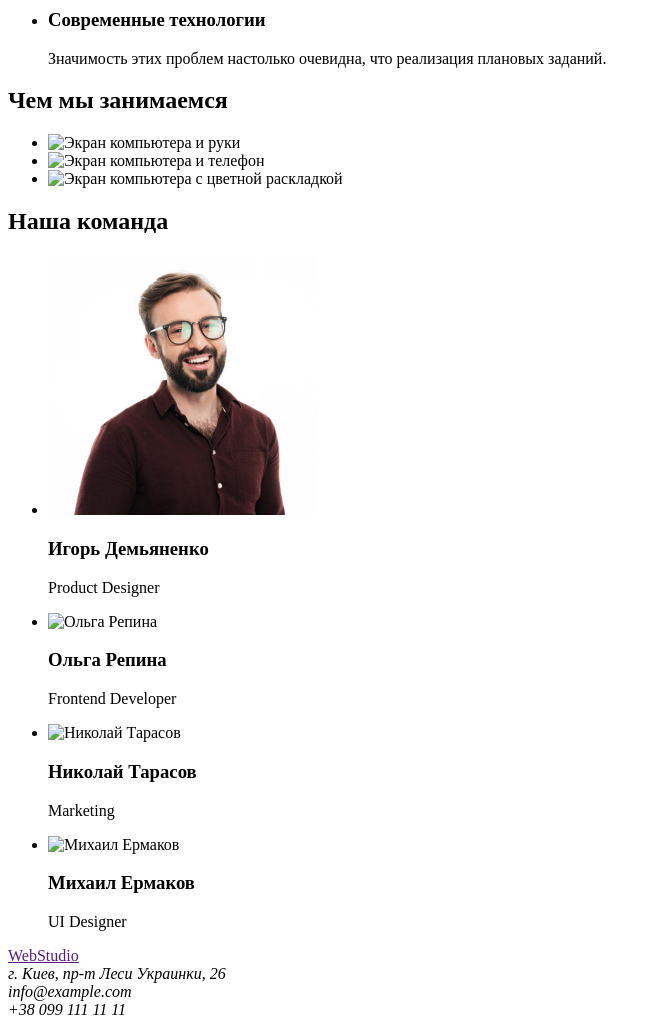
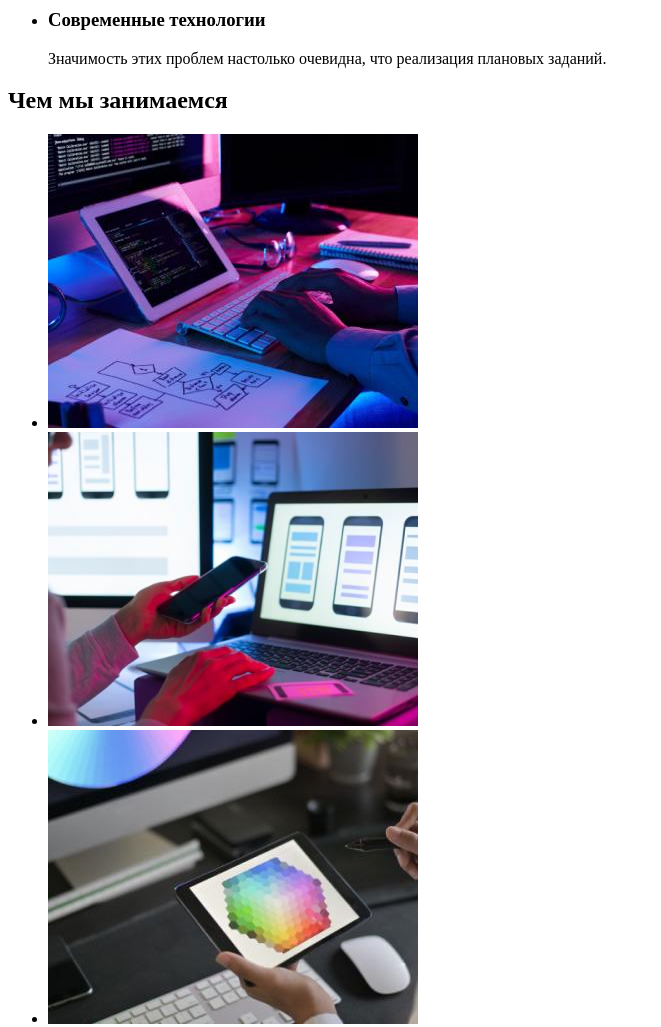
Before and after one commit to M-Dryha/web-studio, a plain HTML site: page index.html in a window 1280 px wide. Shown: the part 460-1487 px from the top of the page, without its empty margins (0-661 px from the left). Drawn offline with Linux system fonts and the light colour scheme; the site is published under a folder, as on GitHub Pages, so addresses that start at the root find nothing.

Commit message:
Correct mistakes ok2

```diff
--- a/index.html
+++ b/index.html
@@ -65,13 +65,13 @@
        <h2>Чем мы занимаемся</h2>
        <ul>
       <li>
-          <img src="/images/box-1.jpg" alt="Экран компьютера и руки" width="370">
+          <img src="./images/box-1.jpg" alt="Экран компьютера и руки" width="370">
       </li>
       <li>
-          <img src="/images/box-2.jpg" alt="Экран компьютера и телефон" width="370">
+          <img src="./images/box-2.jpg" alt="Экран компьютера и телефон" width="370">
       </li>
       <li>
-          <img src="/images/box-3.jpg" alt="Экран компьютера с цветной раскладкой" width="370">
+          <img src="./images/box-3.jpg" alt="Экран компьютера с цветной раскладкой" width="370">
       </li>
     </ul>
    </section>
@@ -84,17 +84,17 @@
                 <p>Product Designer</p>
            </li>
             <li>
-                <img src="/images/olha.jpg" alt="Ольга Репина" width="270">
+                <img src="./images/olha.jpg" alt="Ольга Репина" width="270">
                 <h3>Ольга Репина</h3>
                 <p>Frontend Developer</p>
             </li>
             <li>
-                <img src="/images/nikolay.jpg" alt="Николай Тарасов" width="270">
+                <img src="./images/nikolay.jpg" alt="Николай Тарасов" width="270">
                 <h3>Николай Тарасов</h3>
                 <p>Marketing</p>
             </li>
             <li>
-                <img src="/images/michail.jpg" alt="Михаил Ермаков" width="270">
+                <img src="./images/michail.jpg" alt="Михаил Ермаков" width="270">
                 <h3>Михаил Ермаков</h3>
                 <p>UI Designer</p>
             </li>
```
